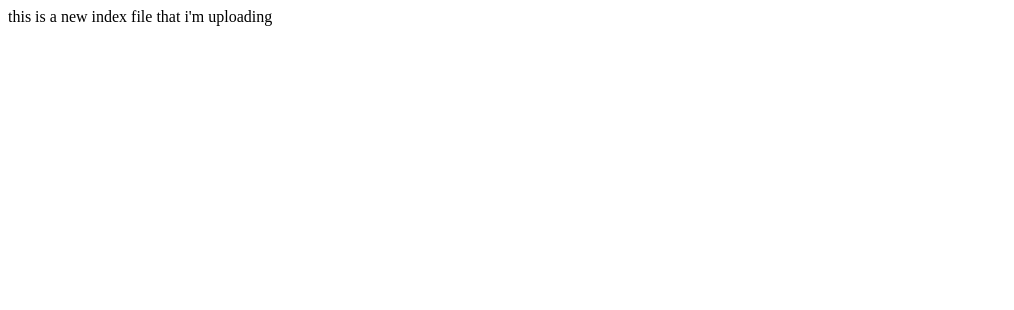
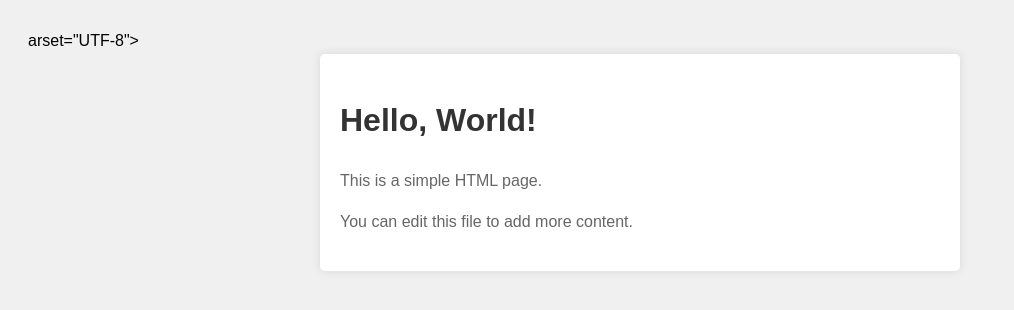
Before and after one commit to arnabasu/learn, a plain HTML site: page index.html in a window 1280 px wide. Shown: the whole page, without its empty margins (0-1014 px from the left). Drawn offline with Linux system fonts and the light colour scheme.

Commit message:
Resolved merge conflict

```diff
--- a/index.html
+++ b/index.html
@@ -1 +1,34 @@
-this is a new index file that i'm uploading
+arset="UTF-8">
+    <meta name="viewport" content="width=device-width, initial-scale=1.0">
+    <title>Simple HTML Page</title>
+    <style>
+        body {
+            font-family: Arial, sans-serif;
+            line-height: 1.6;
+            padding: 20px;
+            background-color: #f0f0f0;
+        }
+        .container {
+            max-width: 600px;
+            margin: auto;
+            background-color: #fff;
+            padding: 20px;
+            border-radius: 5px;
+            box-shadow: 0 0 10px rgba(0, 0, 0, 0.1);
+        }
+        h1 {
+            color: #333;
+        }
+        p {
+            color: #666;
+        }
+    </style>
+</head>
+<body>
+    <div class="container">
+        <h1>Hello, World!</h1>
+        <p>This is a simple HTML page.</p>
+        <p>You can edit this file to add more content.</p>
+    </div>
+</body>
+</html>
```
Also changed, not shown: README.md.
